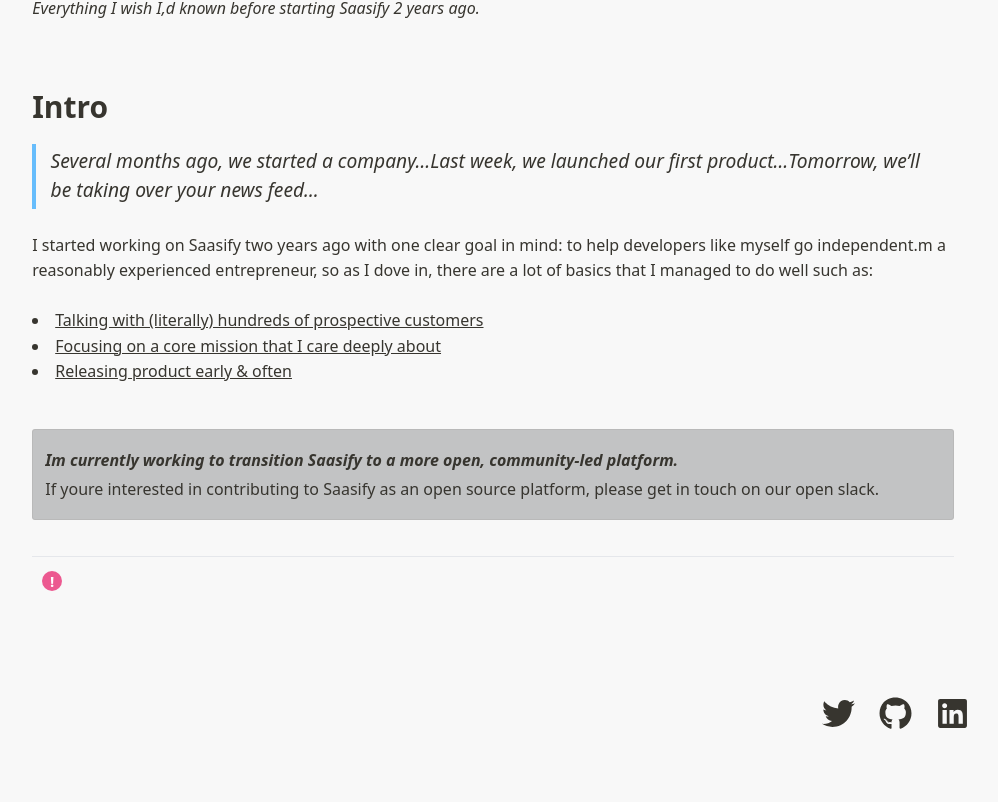
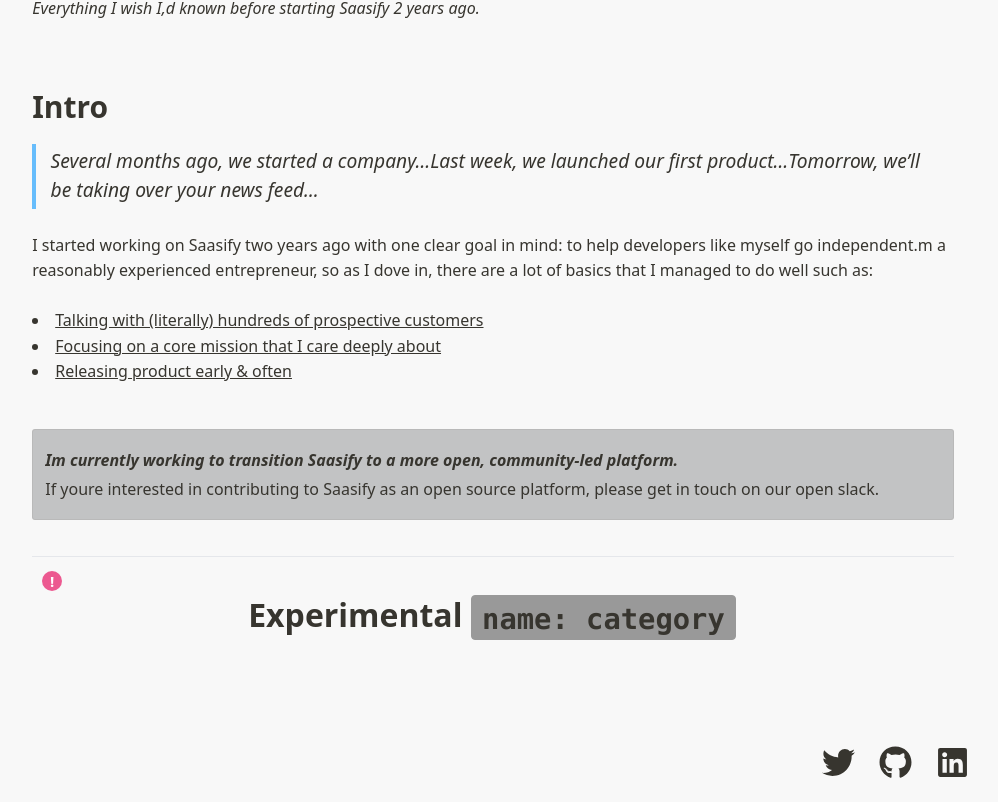
Before and after one commit to selengr/link_instagram, a Next.js app: page /blog/1 in a window 1280 px wide. Shown: the part 568-1370 px from the top of the page, without its empty margins (147-1145 px from the left). Before the commit the page ends 1321 px from the top, so only its background shows below. Built offline with nearby package versions, Linux system fonts and the light colour scheme.

Commit message:
craete tips like code

```diff
--- a/app/(firstView)/blog/[id]/page.tsx
+++ b/app/(firstView)/blog/[id]/page.tsx
@@ -6,6 +6,7 @@
 import { useRouter, usePathname } from 'next/navigation';
 import MainIdea from '../../../../components/blog/mainIdea';
 import Conclusion from "../../../../components/blog/conclusion";
+import Code from "../../../../components/custom/code";
 
 const Post = (props) => {
      console.log("ppppp",props
@@ -31,6 +32,10 @@
                  <Conclusion />
            </div>
 
+
+
+             <Code/>
+
          </div>
     </>
   )
--- a/components/content/index.tsx
+++ b/components/content/index.tsx
@@ -3,7 +3,7 @@
 import { useState } from 'react';
 import axios from 'axios';
 import { useForm } from 'react-hook-form';
-import UploadForm from "../../../components/custom/uploader/page";
+// import UploadForm from "../../../components/custom/uploader/page";
 
 const CreatePost = () => {
     // const [bannerImage, setBannerImage] = useState<File | null>(null);
--- /dev/null
+++ b/components/custom/code/index.tsx
@@ -0,0 +1,30 @@
+import styles from "../../../styles/components/custom/custom.module.css"
+
+
+function Code() {
+
+
+    return (
+        <>
+            <div className={styles.docs} >
+                <h1>
+                    Experimental
+                    <code>
+                        name: category
+                    </code>
+                </h1>
+
+
+                {/*<pre className="language-english">*/}
+                {/*    <code className="language-js">*/}
+                {/*    <span>*/}
+                {/*         module  nextConfig*/}
+                {/*    </span>*/}
+                {/*    </code>*/}
+                {/*</pre>*/}
+            </div>
+        </>
+    )
+    }
+
+    export default Code
--- /dev/null
+++ b/styles/components/custom/custom.module.css
@@ -0,0 +1,74 @@
+
+.docs  {
+    --geist-foreground: #000;
+    --font-mono: "Roboto Mono",Menlo,Monaco,Lucida Console,Liberation Mono,DejaVu Sans Mono,Bitstream Vera Sans Mono,Courier New,monospace;
+    --vertical-spacing: 1px;
+
+    --accents-1: #fafafa;
+    --accents-2: #eaeaea;
+    --accents-3: #999;
+    --accents-4: #888;
+    --accents-5: #666;
+    --accents-6: #444;
+    --accents-7: #333;
+    --accents-8: #111;
+}
+
+.docs code {
+    font-size: .9em;
+    --vertical-spacing: 1px;
+    /*color: var(--bg-color) !important;*/
+    font-family: var(--font-mono) !important;
+    white-space: pre-wrap;
+    word-break: break-word;
+    /*padding: var(--vertical-spacing)2px;*/
+    /*margin: -webkit-calc(-1*var(--vertical-spacing))0;*/
+    /*margin: -moz-calc(-1*var(--vertical-spacing));*/
+    /*margin: calc(-1*var(--vertical-spacing));*/
+    -webkit-border-radius: 4px;
+    -moz-border-radius: 4px;
+    border-radius: 4px;
+    background: var(--accents-3) !important;
+    /*background-color: rgba(69,75,78,.3);*/
+    border: 1px solid var(--accents-3) !important;
+    -webkit-transition: color.2s ease;
+    -moz-transition: color.2s ease;
+    -o-transition: color.2s ease;
+    transition: color.2s ease;
+    /*margin-top: 4px !important;*/
+
+    margin: 2px;
+    margin-left: .3em ;
+    padding: 0 10px;
+    padding-top: 4px !important;
+}
+
+.docs h1 {
+    font-size: 2rem;
+    font-weight: 700;
+    line-height: 1.35;
+    /*margin-top: 0.75rem;*/
+    word-break: break-word;
+    display: flex;
+    flex-direction: column;
+    overflow: hidden;
+
+}
+
+
+/*[data-theme="dark"].docs {*/
+/*    !*background-color: #00ff55 !important;*!*/
+/*    background-color: rgba(69,75,78,.3);*/
+/*}*/
+
+
+
+.docs code :before :after {
+    box-sizing: border-box;
+}
+@media (min-width: 576px) {
+    .docs  h1{
+        display: flex;
+        flex-direction: row;
+    }
+}
```
